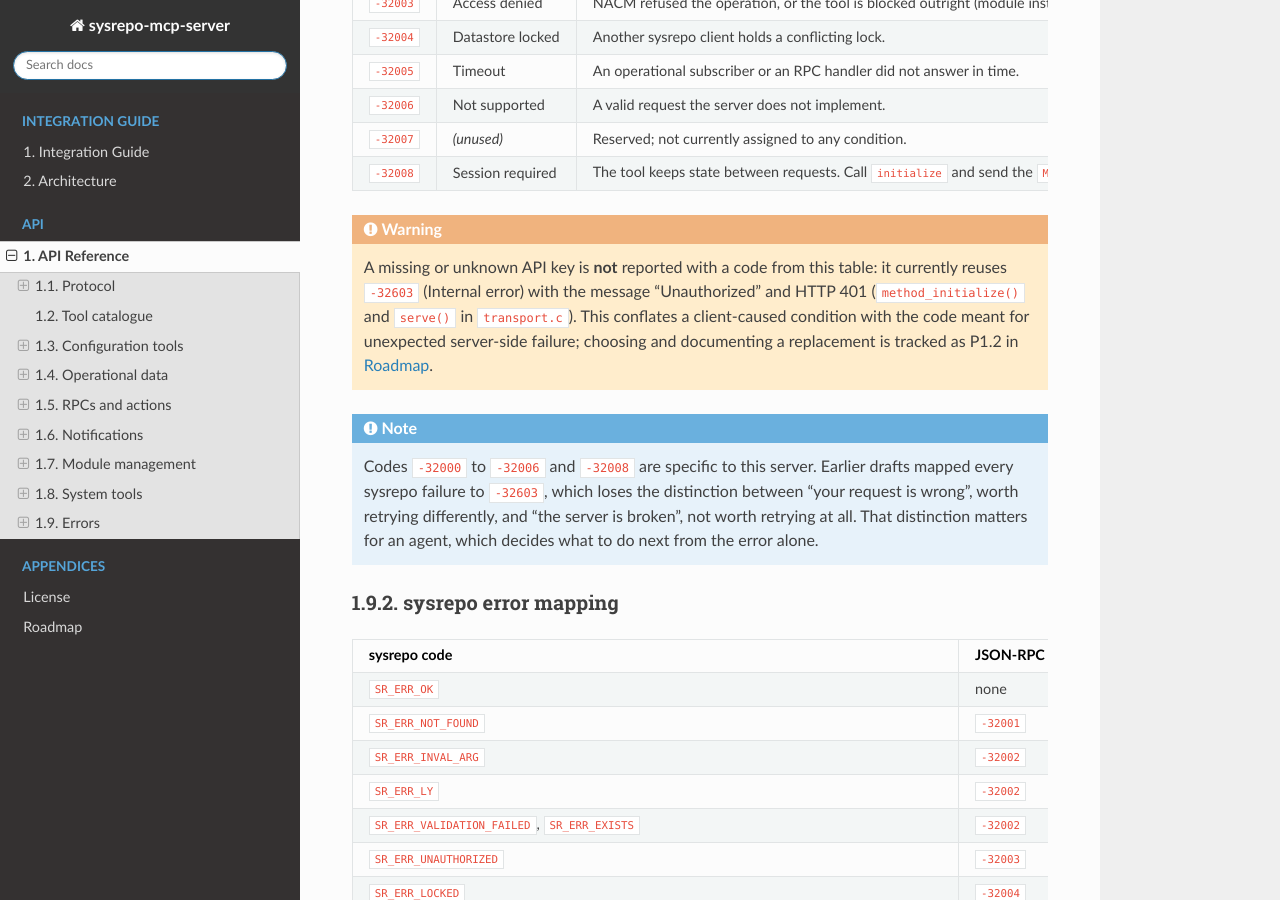
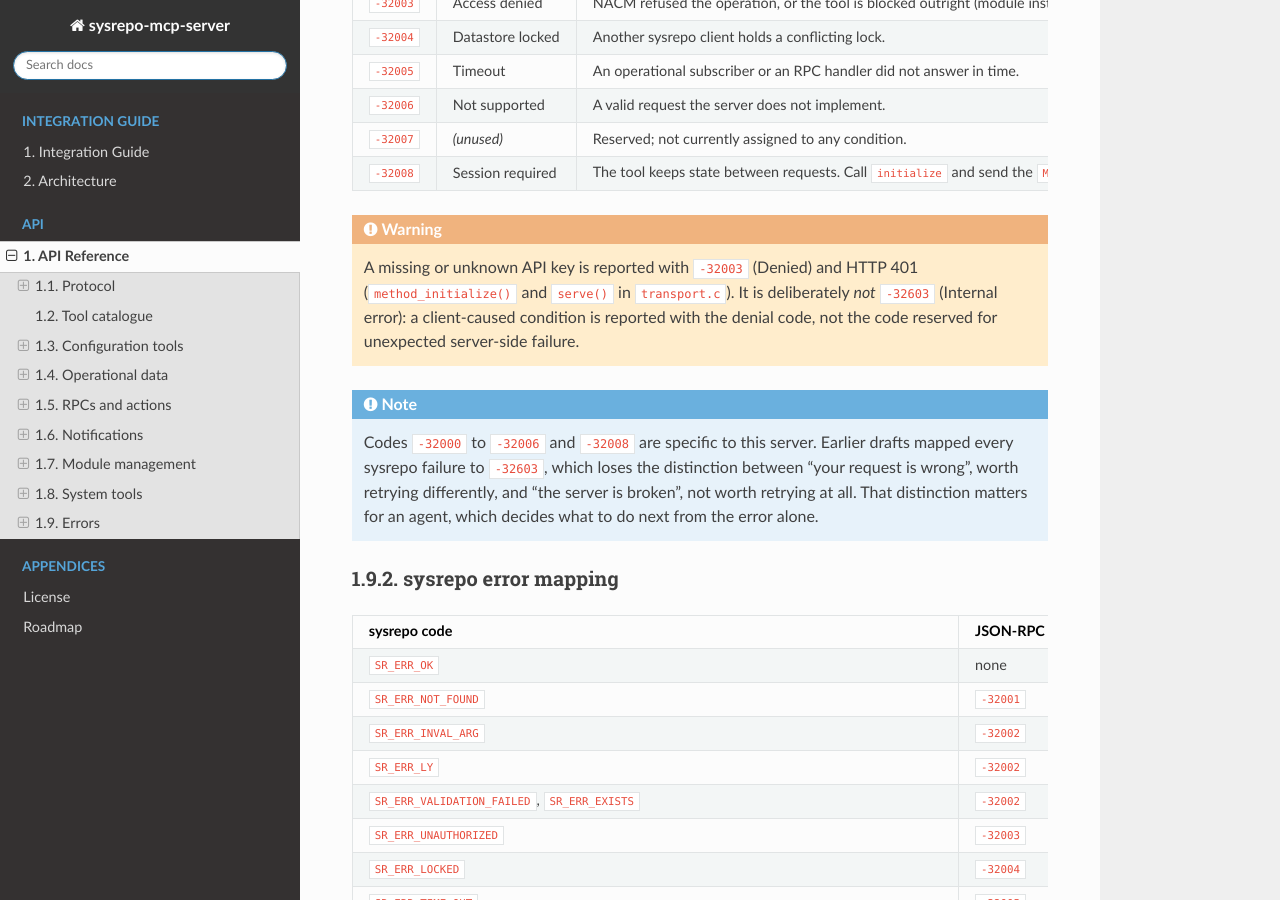
Before and after one commit to Geneo-5/sysrepo-mcp-server, a Sphinx documentation site: the page built from sphinx/api.rst, in a window 1280 px wide and 900 px high, scrolled down 27855 px. Built offline with Sphinx 7.4.7 and the Read the Docs theme 3.1.0, drawn with Linux system fonts in a browser that asks for light colours.

Commit message:
transport: auth failures use -32003 (Denied), not -32603
A missing or invalid API key returned HTTP 401 with JSON-RPC -32603
(Internal error), conflating a client-caused condition with an
unexpected server-side failure. It now returns -32003 (Denied): a
denied operation is reported with the denial code, not the code
reserved for unexpected server-side failure.

- transport.c: MCP_ERR_INTERNAL -> MCP_ERR_DENIED in method_initialize()
  and serve() (all three auth paths)
- test_auth.py: assertions updated to expect MCP_ERR_DENIED
- api.rst: document -32003 (Denied) instead of the -32603 placeholder

Agent: Claude Code
Model: ornith-ai/Ornith-1.5-35B-A3B-MLX-4bit

```diff
--- a/sphinx/api.rst
+++ b/sphinx/api.rst
@@ -1489,12 +1489,11 @@
 
 .. warning::
 
-   A missing or unknown API key is **not** reported with a code from this
-   table: it currently reuses ``-32603`` (Internal error) with the message
-   "Unauthorized" and HTTP 401 (``method_initialize()`` and ``serve()`` in
-   ``transport.c``). This conflates a client-caused condition with the code
-   meant for unexpected server-side failure; choosing and documenting a
-   replacement is tracked as P1.2 in :doc:`todo`.
+   A missing or unknown API key is reported with ``-32003`` (Denied) and
+   HTTP 401 (``method_initialize()`` and ``serve()`` in ``transport.c``).
+   It is deliberately *not* ``-32603`` (Internal error): a client-caused
+   condition is reported with the denial code, not the code reserved for
+   unexpected server-side failure.
 
 .. note::
 
```
Also changed, not shown: 2 other files.
